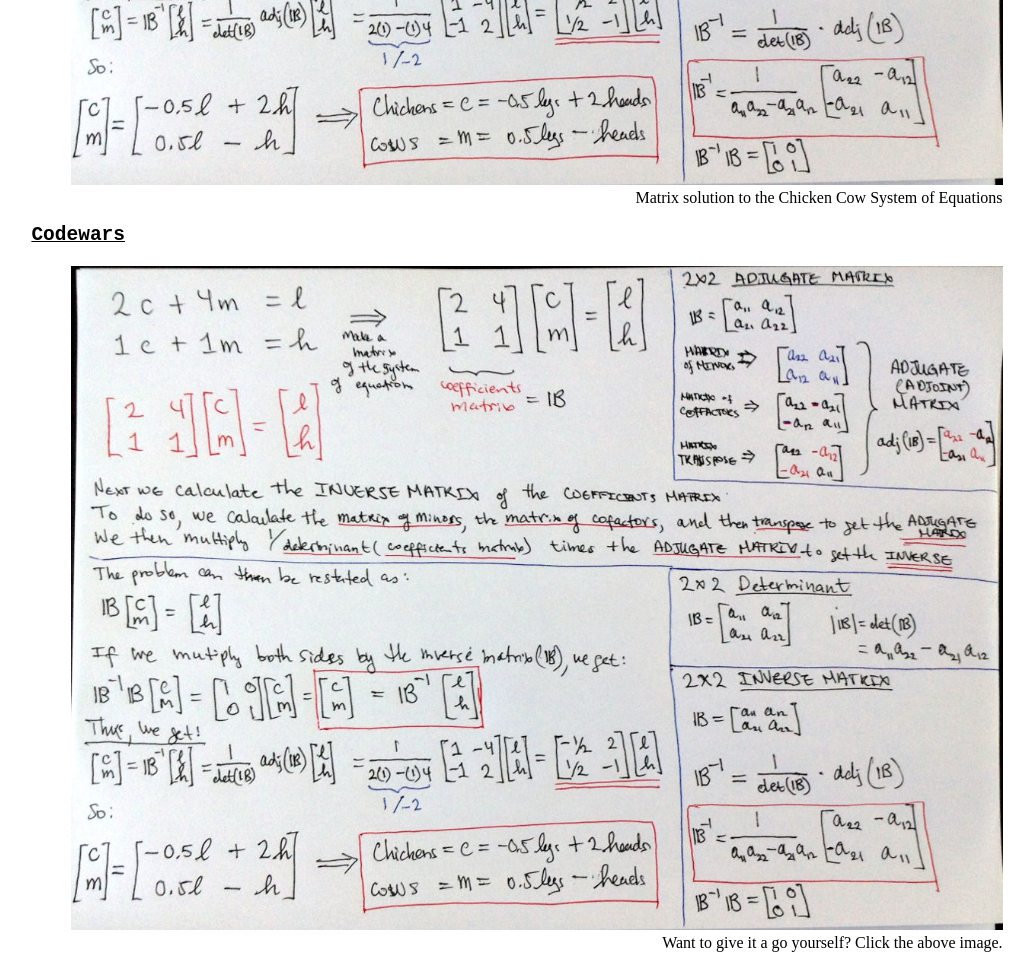
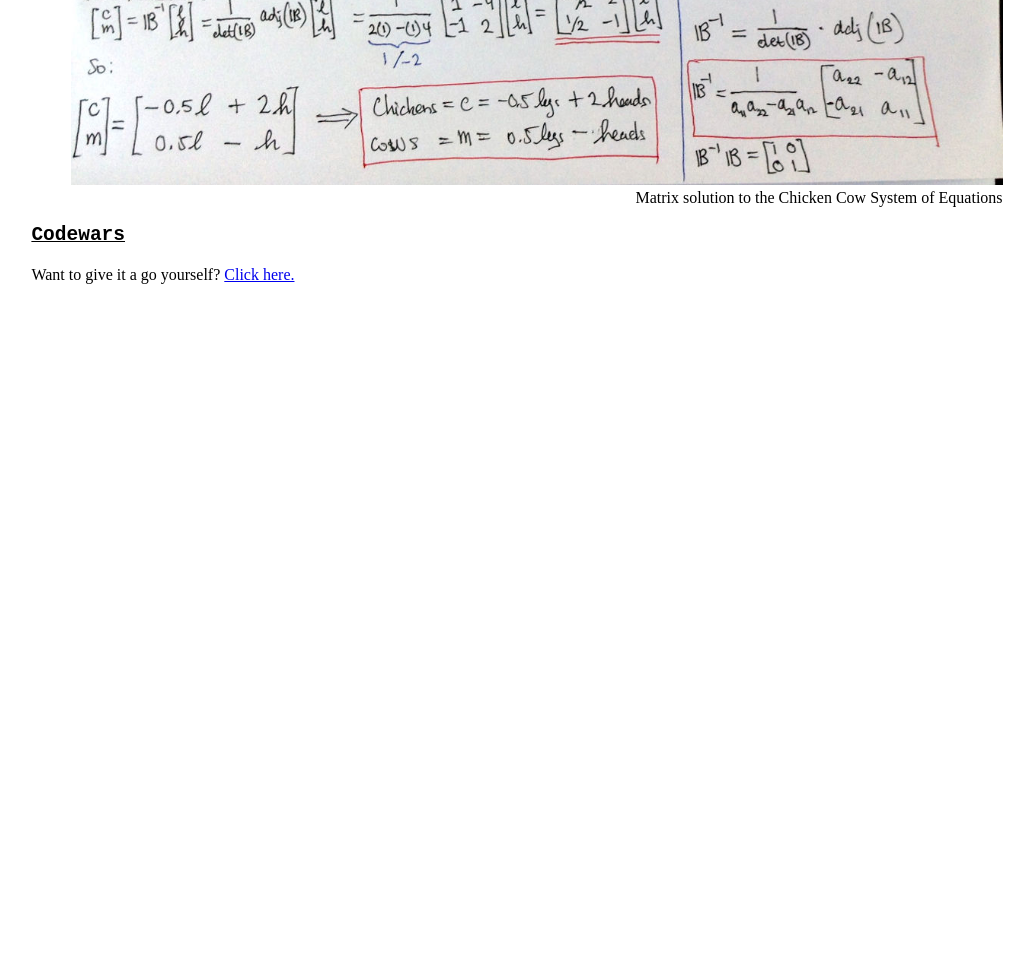
Before and after one commit to WilliamBarela/chicken-cows, a plain HTML site: page index.html in a window 1280 px wide. Shown: the part 834-1802 px from the top of the page, without its empty margins (103-1137 px from the left). After the commit the page ends 1134 px from the top, so only its background shows below. Drawn offline with Linux system fonts and the light colour scheme.

Commit message:
fixed codewars link

```diff
--- a/index.html
+++ b/index.html
@@ -27,10 +27,7 @@
 
     <section class="wrapper">
       <h2>Codewars </h2>
-      <figure>
-          <a href="https://www.codewars.com/kata/heads-and-legs/train/ruby" target="_blank"><img src="images/matrix-inverse-sm.jpg" alt="Inverse Matrix"></a>
-          <figcaption>Want to give it a go yourself? Click the above image.</figcaption>
-      </figure>
+      <p>Want to give it a go yourself? <a href="https://www.codewars.com/kata/heads-and-legs/train/ruby" target="_blank">Click here.</a></p>
     </section>
 
 
```
